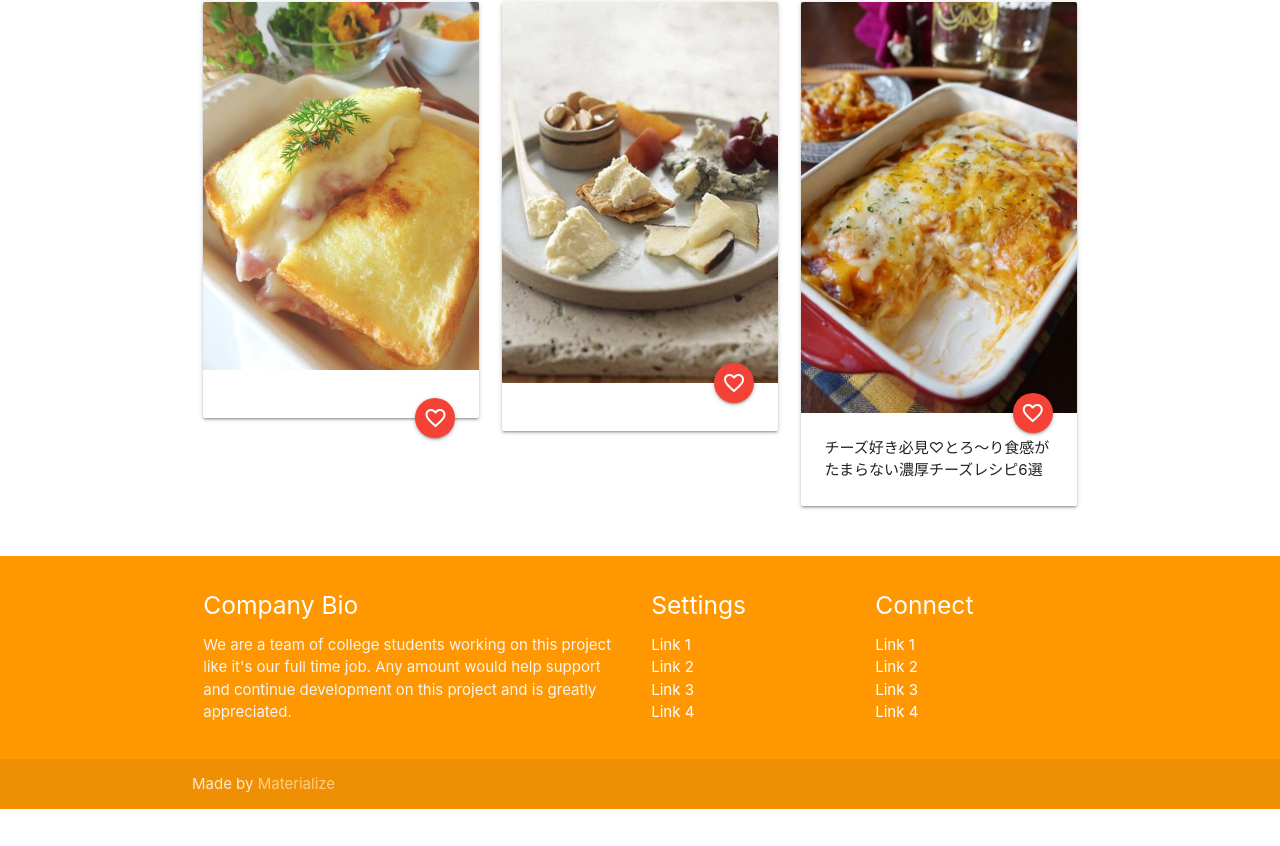
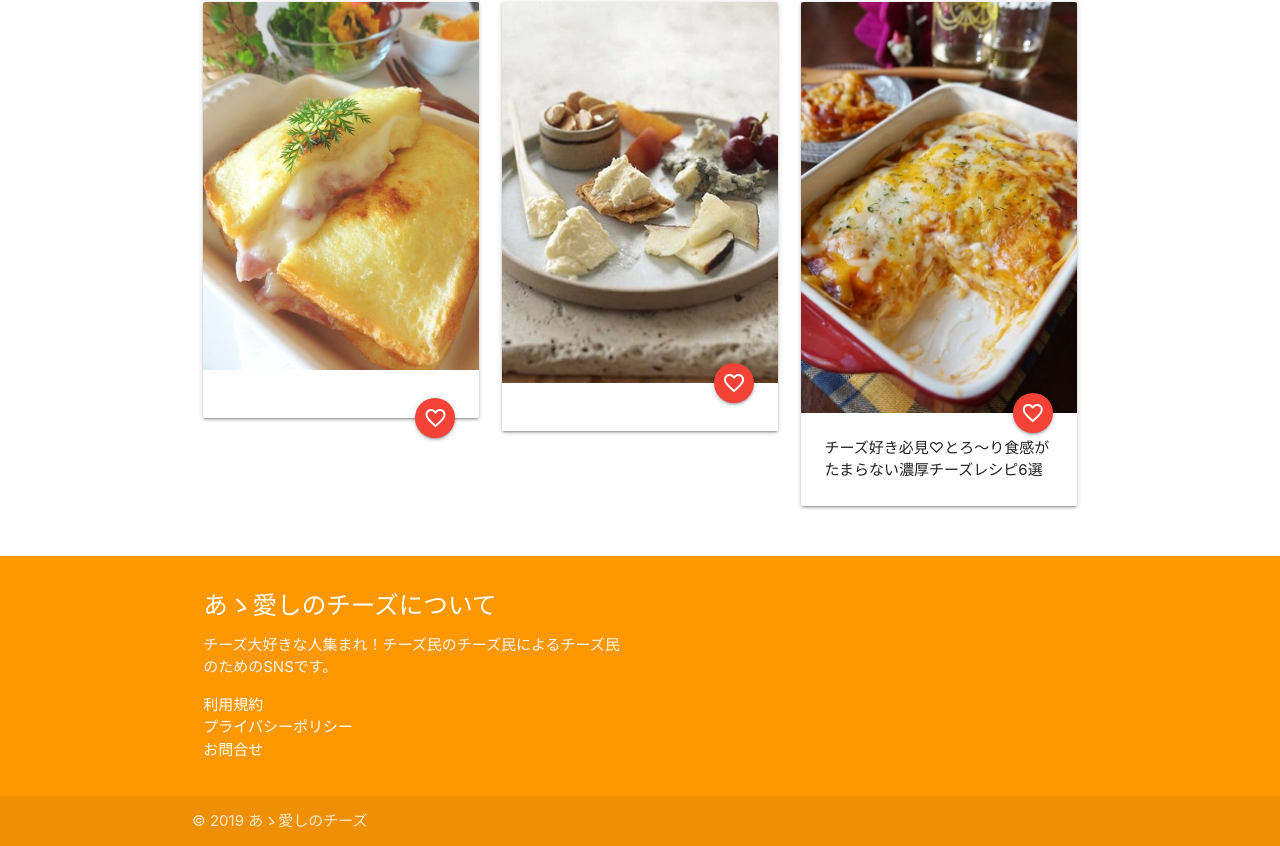
Before and after one commit to pink-elephant2/cheese-sns, an Angular app: page / in a window 1280 px wide. Shown: the part 583-1429 px from the top of the page. Before the commit the page ends 1392 px from the top, so only its background shows below. Built offline with nearby package versions, Linux system fonts and the light colour scheme.

Commit message:
フッターリンク

```diff
--- a/src/app/shared/component/footer/footer.component.html
+++ b/src/app/shared/component/footer/footer.component.html
@@ -2,36 +2,19 @@
   <div class="container">
     <div class="row">
       <div class="col l6 s12">
-        <h5 class="white-text">Company Bio</h5>
-        <p class="grey-text text-lighten-4">We are a team of college students working on this project like it's our
-          full time job. Any amount would help support and continue development on this project and is greatly
-          appreciated.</p>
-
-
-      </div>
-      <div class="col l3 s12">
-        <h5 class="white-text">Settings</h5>
+        <h5 class="white-text">あゝ愛しのチーズについて</h5>
+        <p class="grey-text text-lighten-4">チーズ大好きな人集まれ！チーズ民のチーズ民によるチーズ民のためのSNSです。</p>
         <ul>
-          <li><a class="white-text" href="#!">Link 1</a></li>
-          <li><a class="white-text" href="#!">Link 2</a></li>
-          <li><a class="white-text" href="#!">Link 3</a></li>
-          <li><a class="white-text" href="#!">Link 4</a></li>
-        </ul>
-      </div>
-      <div class="col l3 s12">
-        <h5 class="white-text">Connect</h5>
-        <ul>
-          <li><a class="white-text" href="#!">Link 1</a></li>
-          <li><a class="white-text" href="#!">Link 2</a></li>
-          <li><a class="white-text" href="#!">Link 3</a></li>
-          <li><a class="white-text" href="#!">Link 4</a></li>
+          <li><a class="white-text" href="#!">利用規約</a></li>
+          <li><a class="white-text" href="#!">プライバシーポリシー</a></li>
+          <li><a class="white-text" href="#!">お問合せ</a></li>
         </ul>
       </div>
     </div>
   </div>
   <div class="footer-copyright">
     <div class="container">
-      Made by <a class="orange-text text-lighten-3" href="http://materializecss.com">Materialize</a>
+      &copy; 2019 あゝ愛しのチーズ
     </div>
   </div>
 </footer>
```
